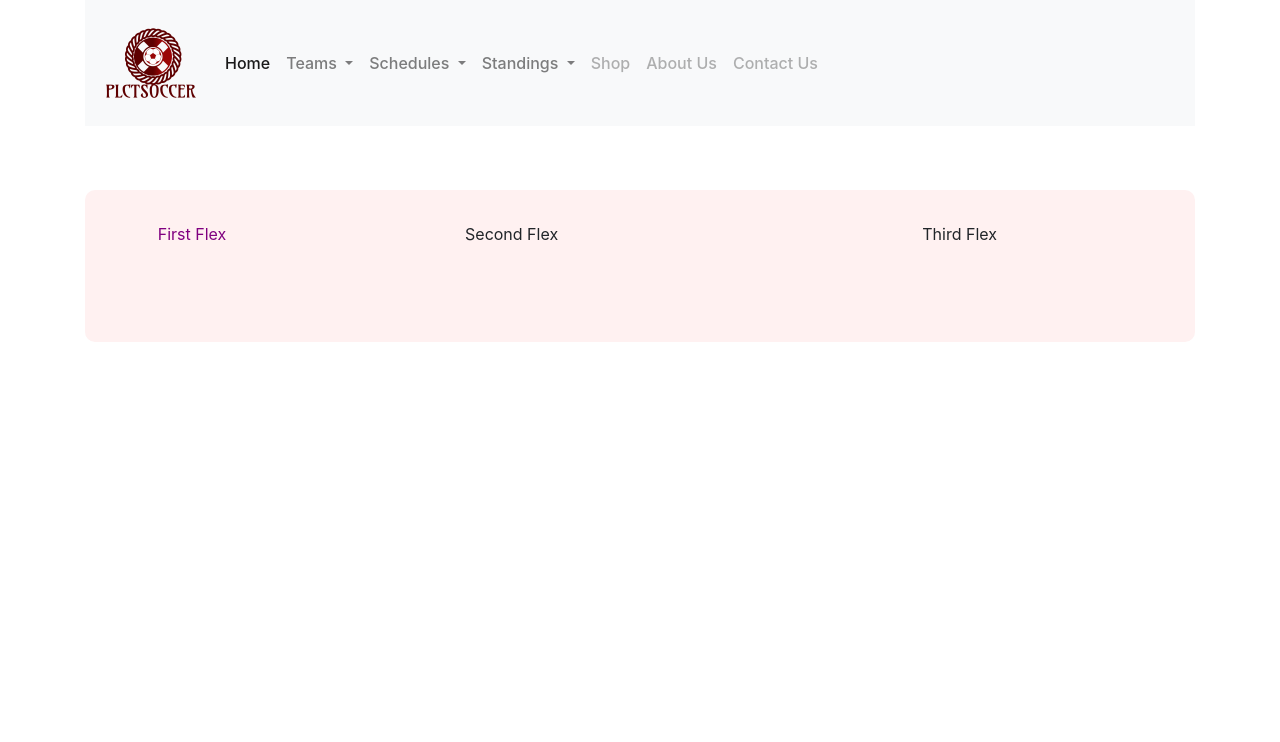
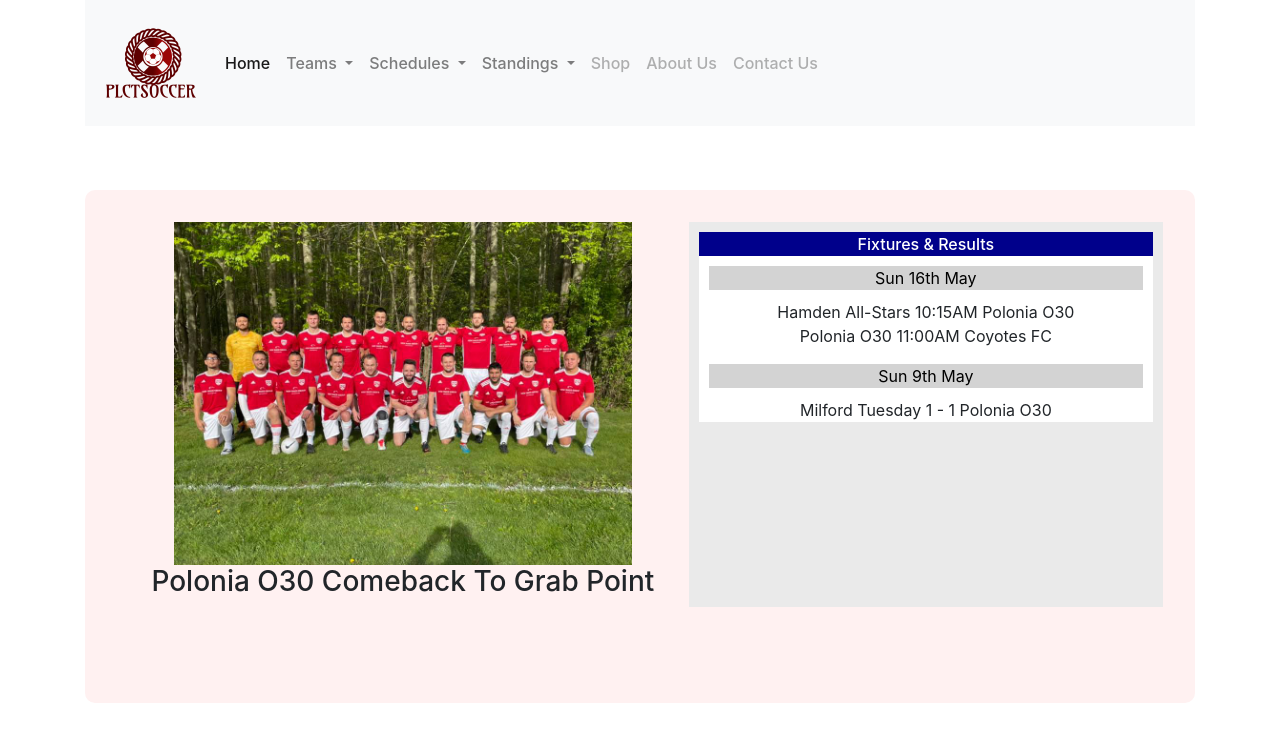
Before and after one commit to TomaszChylinski/polonia_fc, an Angular app in the folder polonia-fc/: page /home in a window 1280 px wide. Shown: the top 742 px of the page. Built offline with nearby package versions, Linux system fonts and the light colour scheme.

Commit message:
added full schedule list

```diff
--- a/polonia-fc/src/app/components/home/main/main.component.html
+++ b/polonia-fc/src/app/components/home/main/main.component.html
@@ -1,12 +1,52 @@
 <div class="container">
-<div class="main">
-  <div class="main-wrapper">
-    <div class="main-items">
-      <div class="one">First Flex
+  <div class="main">
+    <div class="main-wrapper">
+      <div class="main-items">
+        <div class="news">
+          <div class="news-item">
+            <div class="news-image">
+              <img
+                src="../../../../assets/images/over30/squad_picture.jpg"
+                alt=""
+              />
+            </div>
+            <div class="news-title">
+              <h3>Polonia O30 Comeback To Grab Point</h3>
+            </div>
+          </div>
+        </div>
+        <div class="latest-outter-wrapper">
+          <div class="latest">
+            <div class="latest-games">Fixtures & Results</div>
+            <div class="latest-games-item">
+              <div class="date">Sun 16th May</div>
+              <div class="games">
+                <ul>
+                  <li>Hamden All-Stars<span> 10:15AM </span> Polonia O30 </li>
+                  <li>Polonia O30 <span> 11:00AM</span> Coyotes FC</li>
+                </ul>
+              </div>
+            </div>
+            <div class="latest-games-item">
+              <div class="date">Sun 9th May</div>
+              <div class="games">
+                <ul>
+                  <li>
+                    Milford Tuesday
+                    <span class="result-item">
+                      <span class="result-score">
+                     <span class="home-score"> 1 </span>
+                     <span class="away-score"> 1 </span>
+                      </span>
+                    </span>
+                    Polonia O30
+                  </li>
+                </ul>
+              </div>
+            </div>
+          </div>
+        </div>
       </div>
-      <div class="two">Second Flex</div>
-      <div class="two">Third Flex</div>
     </div>
   </div>
 </div>
-</div>
--- a/polonia-fc/src/app/components/home/main/main.component.scss
+++ b/polonia-fc/src/app/components/home/main/main.component.scss
@@ -26,20 +26,22 @@
     // @include media-breakpoint-up(sm){
     //   display: column;
     // }
-    }}
-    .one{
-      flex-basis: 150px;
+  }
+}
+.one {
+  flex-basis: 100px;
   flex-shrink: 0;
   color: purple;
 }
-    .two{
-      margin-left:2rem;
+.two {
+  flex-basis: 100px;
+  margin-left: 2rem;
   flex-grow: 2;
 }
 
-
 img {
-
+  width: 80%;
+  height: 80%;
   object-fit: contain;
 }
 //   &-content {
@@ -50,3 +52,57 @@
 //     flex-shrink: 1;
 //   }
 // }
+
+.latest-outter-wrapper {
+  flex-grow: 1;
+  background-color: #eaeaea;
+}
+
+.latest {
+  background-color: white;
+  margin: 10px 10px 10px 10px;
+
+  &-games {
+    background-color: darkblue;
+    color: white;
+    font-weight: 500;
+
+    &-result {
+      background-color: #d6181f;
+      font-weight: bold;
+      color: white;
+    }
+  }
+}
+
+li {
+  list-style-type: none;
+}
+
+.news {
+  flex-basis: 100px;
+
+  flex-grow: 3;
+}
+
+.latest {
+  flex-basis: 100px;
+  flex-grow: 1;
+}
+
+.date {
+  background-color: lightgray;
+  color: black;
+  margin: 10px 10px 10px 10px;
+}
+
+ul {
+  padding: 0 !important;
+}
+
+.away-score::before {
+  content: "-";
+  width: 1em;
+  text-align: center;
+  left: -0.5em;
+}
--- a/polonia-fc/src/app/components/schedule/schedule-item/schedule-item.component.html
+++ b/polonia-fc/src/app/components/schedule/schedule-item/schedule-item.component.html
@@ -1,11 +1,11 @@
 <div class="schedule">
-  <div class="schedule-date">Saturday, April 25</div>
+  <div class="schedule-date">{{scheduleItems.date}}</div>
 
   <div class="schedule-detail">
     <div class="schedule-game-info">
-      <div class="schedule-time">7pm</div>
-      <div class="schedule-teams">FC Polonia vs Hartford</div>
-      <div class="schedule-location">Gillete Statdium</div>
+      <div class="schedule-time">{{scheduleItems.time}}</div>
+      <div class="schedule-teams">{{scheduleItems.homeTeam}} vs {{scheduleItems.awayTeam}}</div>
+      <div class="schedule-location">{{scheduleItems.field}}</div>
     </div>
 
   </div>
--- a/polonia-fc/src/app/components/schedule/schedule-item/schedule-item.component.ts
+++ b/polonia-fc/src/app/components/schedule/schedule-item/schedule-item.component.ts
@@ -1,4 +1,4 @@
-import { Component, OnInit } from '@angular/core';
+import { Component, Input, OnInit } from '@angular/core';
 
 @Component({
   selector: 'app-schedule-item',
@@ -6,6 +6,7 @@ import { Component, OnInit } from '@angular/core';
   styleUrls: ['./schedule-item.component.scss']
 })
 export class ScheduleItemComponent implements OnInit {
+@Input() scheduleItems;
 
   constructor() { }
 
--- a/polonia-fc/src/app/components/schedule/schedule.component.html
+++ b/polonia-fc/src/app/components/schedule/schedule.component.html
@@ -1,5 +1,6 @@
 <div class="container">
-    <div>
-        <app-schedule-item></app-schedule-item>
+    <div *ngFor="let scheduleItem of scheduleItems">
+        <app-schedule-item
+        [scheduleItems]="scheduleItem"></app-schedule-item>
     </div>
     </div>
--- a/polonia-fc/src/app/components/schedule/schedule.component.ts
+++ b/polonia-fc/src/app/components/schedule/schedule.component.ts
@@ -7,6 +7,171 @@ import { Component, OnInit } from '@angular/core';
 })
 export class MainScheduleComponent implements OnInit {
 
+
+  scheduleItems = [
+    {
+      homeTeam: 'Trinity FC',
+      awayTeam: 'Polonia FC O30',
+      field: 'CT Sportsplex (T), North Branford',
+      time: '10:15AM',
+      date: 'Sun April 18',
+      result: '1-1',
+      completed: true,
+    },
+    {
+      homeTeam: 'International FC',
+      awayTeam: 'Polonia FC O30',
+      field: 'InSports (T), Trumbull',
+      time: '10:15AM',
+      date: 'Sun April 25',
+      result: '1-2',
+      completed: true,
+    },
+    {
+      homeTeam: 'Litchfield County Blues',
+      awayTeam: 'Polonia FC O30',
+      field: 'New Milford HS, New Milford',
+      time: '09:00AM',
+      date: 'Sun May 02',
+      result: '1-6',
+      completed: true,
+    },
+    {
+      homeTeam: 'Milford Tuesday',
+      awayTeam: 'Polonia FC O30',
+      field: '	Peck Place School (G), Orange',
+      time: '89:00AM',
+      date: 'Sun May 09',
+      result: '1-1',
+      completed: true,
+    },
+    {
+    homeTeam: 'Hamden All Stars',
+    awayTeam: 'Polonia FC O30',
+    field: 'West Woods School (G), Hamden',
+    time: '10:15AM',
+    date: 'Sun May 16',
+    result: '-',
+    completed: false,
+  },
+ {
+   homeTeam: 'Polonia FC O30',
+   awayTeam: 'Coyotes FC',
+   field: 'Falcon Field, New Britain',
+   time: '11:00AM',
+   date: 'Sun May 23',
+   result: '-',
+   completed: false,
+ },
+ {
+  homeTeam: 'Polonia FC O30',
+  awayTeam: 'Milford Amigos',
+  field: 'Falcon Field, New Britain',
+  time: '09:00AM',
+  date: 'Sun June 06',
+  result: '-',
+  completed: false,
+},
+{
+  homeTeam: 'QPR',
+  awayTeam: 'Polonia FC O30',
+  field: 'Quinnipiac Park (G), Cheshire',
+  time: '09:00AM',
+  date: 'Sun June 20',
+  result: '-',
+  completed: false,
+},
+{
+  homeTeam: 'Polonia FC O30',
+  awayTeam: 'Club Independiente',
+  field: 'Falcon Field, New Britain',
+  time: '11:00AM',
+  date: 'Sun June 27',
+  result: '-',
+  completed: false,
+},
+{
+  homeTeam: 'Polonia FC O30',
+  awayTeam: 'Trinity FC',
+  field: 'Falcon Field, New Britain',
+  time: '09:00AM',
+  date: 'Sun August 22',
+  result: '-',
+  completed: false,
+},
+{
+  homeTeam: 'Polonia FC O30',
+  awayTeam: 'International FC',
+  field: 'Falcon Field, New Britain',
+  time: '09:00AM',
+  date: 'Sun August 29',
+  result: '-',
+  completed: false,
+},
+{
+  homeTeam: 'Polonia FC O30',
+  awayTeam: 'Hamden All Stars',
+  field: 'Falcon Field, New Britain',
+  time: '11:00AM',
+  date: 'Sun September 12',
+  result: '-',
+  completed: false,
+},
+{
+  homeTeam: 'Coyotes FC',
+  awayTeam: 'Polonia FC O30',
+  field: 'Falcon Field, Meriden',
+  time: '08:00AM',
+  date: 'Sun September 19',
+  result: '-',
+  completed: false,
+},
+{
+  homeTeam: 'Milford Amigos',
+  awayTeam: 'Polonia FC O30',
+  field: 'Pease Road (G), Woodbridge',
+  time: '08:00AM',
+  date: 'Sun September 26',
+  result: '-',
+  completed: false,
+},
+{
+  homeTeam: 'Polonia FC O30',
+  awayTeam: 'Milford Tuesday',
+  field: 'Falcon Field, New Britain',
+  time: '09:00AM',
+  date: 'Sun October 03',
+  result: '-',
+  completed: false,
+},
+{
+  homeTeam: 'Polonia FC O30',
+  awayTeam: 'QPR',
+  field: 'Falcon Field, New Britain',
+  time: '11:00AM',
+  date: 'Sun October 17',
+  result: '-',
+  completed: false,
+},
+{
+  homeTeam: 'Club Independiente',
+  awayTeam: 'Polonia FC O30',
+  field: 'Woodruff Field (T), Milford',
+  time: '08:00AM',
+  date: 'Sun October 24',
+  result: '-',
+  completed: false,
+},
+{
+  homeTeam: 'Polonia FC O30',
+  awayTeam: 'Litchfield County Blues',
+  field: 'Falcon Field, New Britain',
+  time: '09:00AM',
+  date: 'Sun October 31',
+  result: '-',
+  completed: false,
+},
+];
   constructor() { }
 
   ngOnInit() {
```
Also changed, not shown: polonia-fc/src/assets/images/over30/squad_picture.jpg (added). Lines whose indentation alone changed are shown as unchanged.
